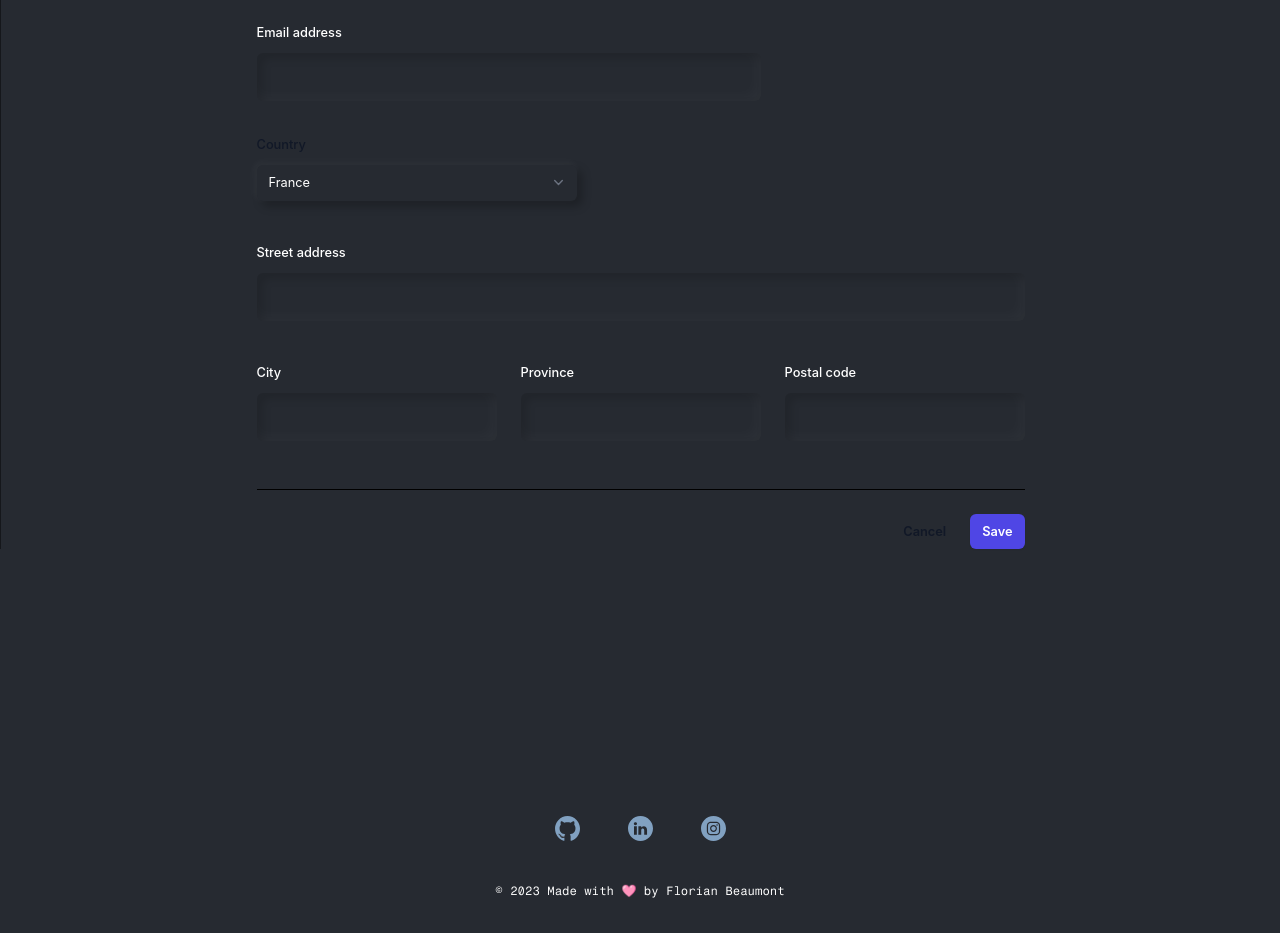
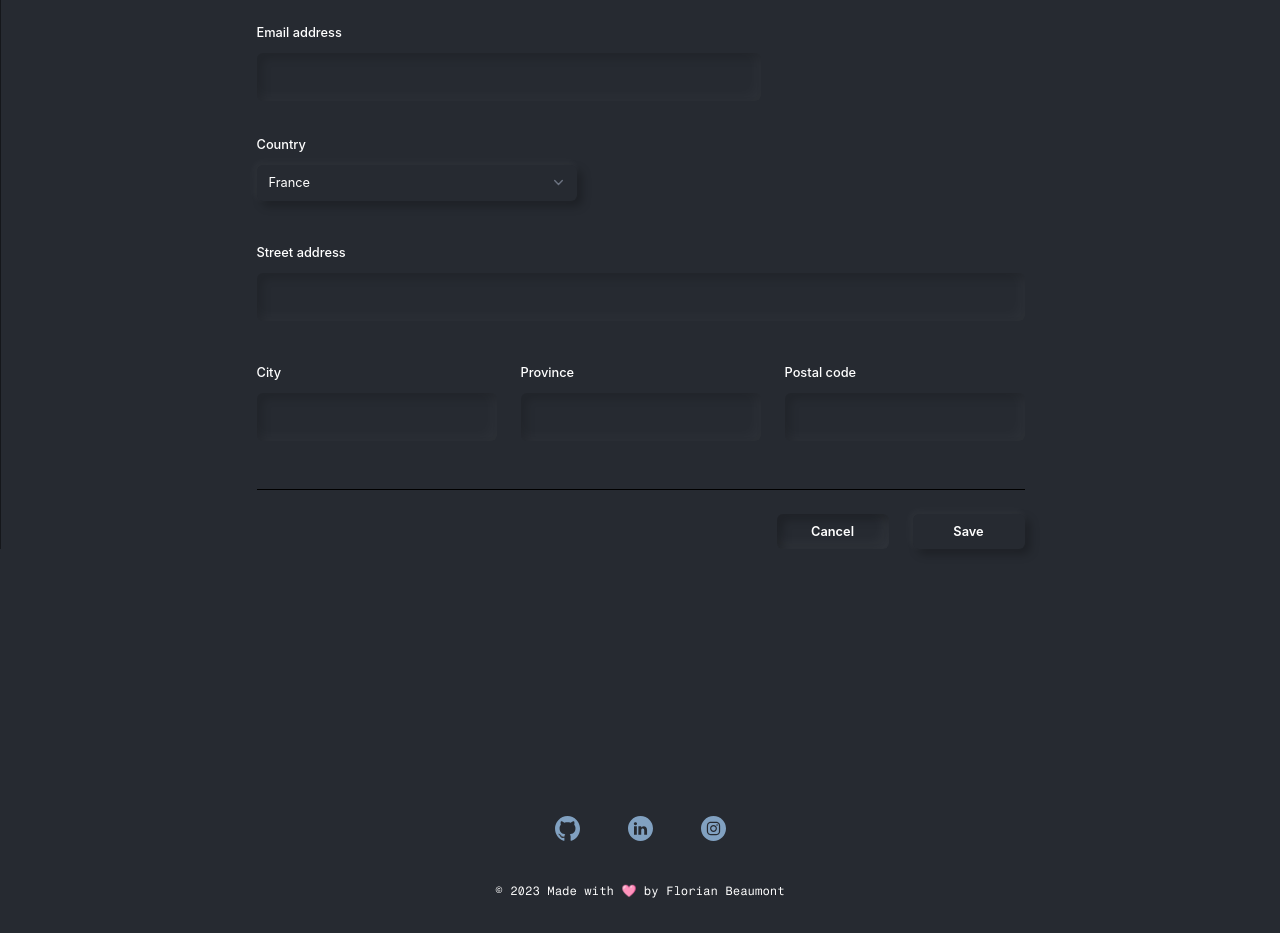
Before and after one commit to FlorianBx/Code-Vault, a Vue app: page /profile in a window 1280 px wide. Shown: the part 960-1893 px from the top of the page. Built offline with nearby package versions, Linux system fonts and the light colour scheme; no server answers; sample sign-in values are in the browser's storage.

Commit message:
Feat: add customButton, add fix some styles in profilePage

```diff
--- a/src/components/ButtonCustom.vue
+++ b/src/components/ButtonCustom.vue
@@ -2,7 +2,7 @@
 import { PropType } from "vue";
 
 defineProps({
-  name: {
+  label: {
     type: String,
     default: "",
   },
@@ -10,14 +10,26 @@ defineProps({
     type: String as PropType<"button" | "submit" | "reset">,
     default: "button",
   },
+  btnStyle: {
+    type: String,
+    default: "primary",
+    validator: (value: string): boolean =>
+      ["primary", "secondary"].includes(value),
+  },
 });
 </script>
 
 <template>
   <button
     :type="type"
-    class="rounded-md bg-vue px-3 py-2 text-sm font-semibold text-white shadow-sm hover:bg-red-200 focus-visible:outline focus-visible:outline-2 focus-visible:outline-offset-2 focus-visible:outline-indigo-600"
+    :class="[
+      btnStyle === 'primary' ? 'shadow-neumorphic hover:bg-vue text-white' : '',
+      btnStyle === 'secondary'
+        ? 'shadow-inner-neumorphic hover:bg-white text-primary hover:text-black'
+        : '',
+      'w-28 rounded-md px-3 py-2 text-sm font-semibold focus-visible:outline focus-visible:outline-2 focus-visible:outline-offset-2 focus-visible:outline-indigo-600',
+    ]"
   >
-    Save
+    <slot />
   </button>
 </template>
--- a/src/views/ProfileView.vue
+++ b/src/views/ProfileView.vue
@@ -2,6 +2,7 @@
 import { UserCircleIcon } from "@heroicons/vue/24/solid";
 import InputForText from "../components/InputForText.vue";
 import InputForRichText from "../components/InputForRichText.vue";
+import ButtonCustom from "../components/ButtonCustom.vue";
 </script>
 
 <template>
@@ -83,7 +84,7 @@ import InputForRichText from "../components/InputForRichText.vue";
           <div class="sm:col-span-3">
             <label
               for="country"
-              class="block text-sm font-medium leading-6 text-gray-900"
+              class="block text-sm font-medium leading-6 text-primary"
               >Country</label
             >
             <div class="mt-2">
@@ -129,18 +130,8 @@ import InputForRichText from "../components/InputForRichText.vue";
     </div>
 
     <div class="mt-6 flex items-center justify-end gap-x-6">
-      <button
-        type="button"
-        class="text-sm font-semibold leading-6 text-gray-900"
-      >
-        Cancel
-      </button>
-      <button
-        type="submit"
-        class="rounded-md bg-indigo-600 px-3 py-2 text-sm font-semibold text-white shadow-sm hover:bg-indigo-500 focus-visible:outline focus-visible:outline-2 focus-visible:outline-offset-2 focus-visible:outline-indigo-600"
-      >
-        Save
-      </button>
+      <ButtonCustom type="button" btn-style="secondary">Cancel</ButtonCustom>
+      <ButtonCustom type="submit">Save</ButtonCustom>
     </div>
   </form>
 </template>
```
